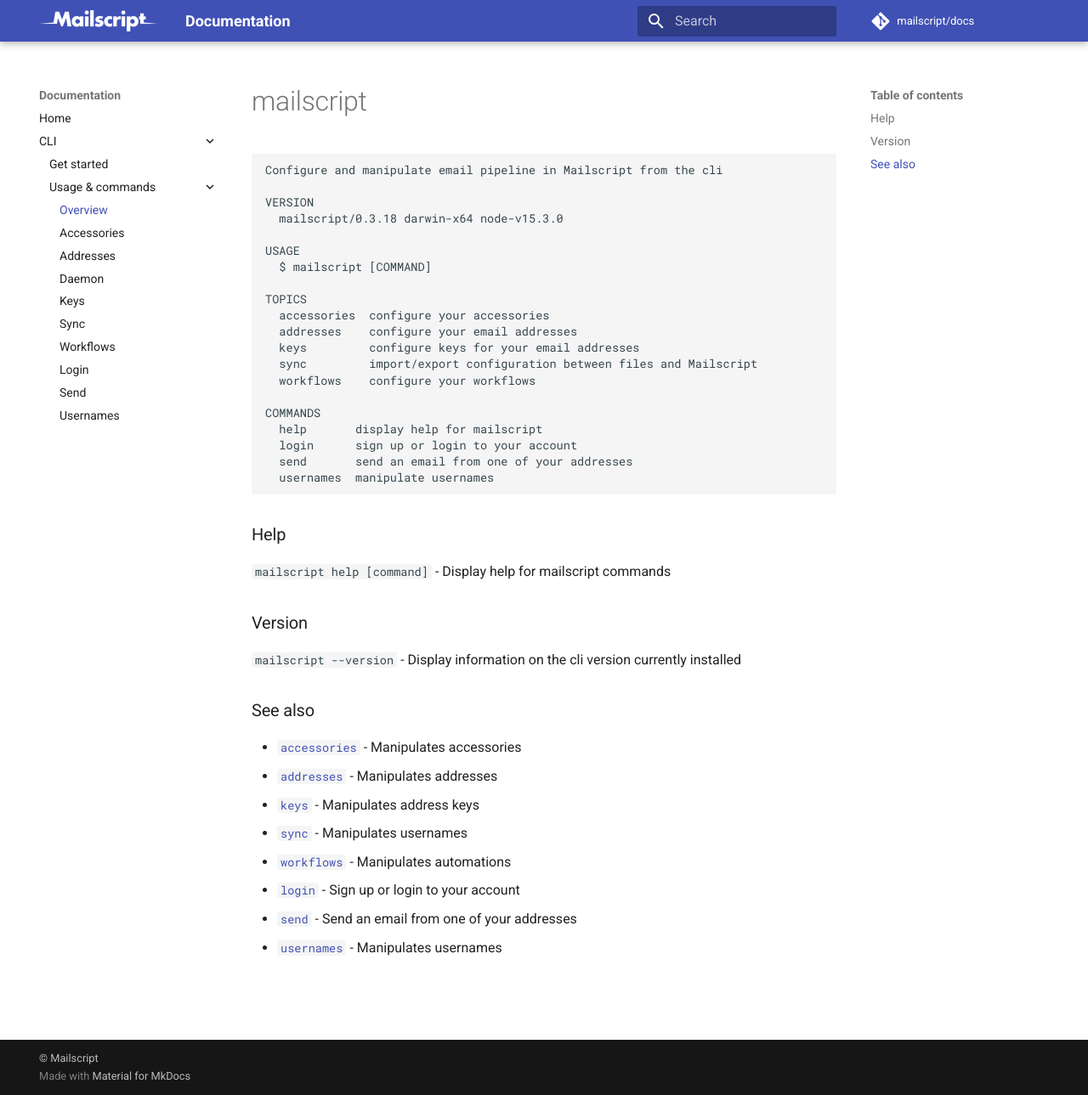
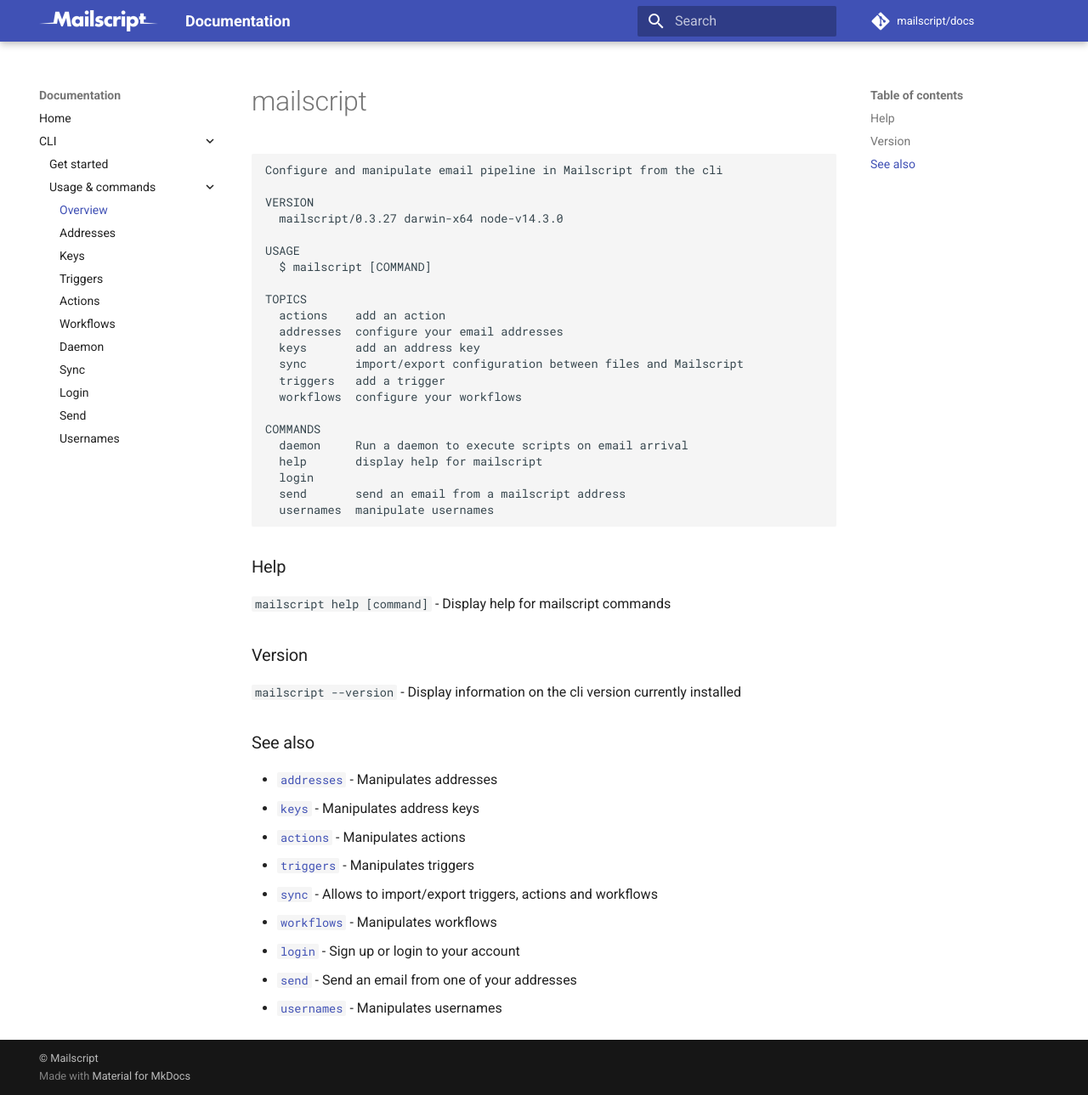
Before and after one commit to vaultec81/docs, an MkDocs documentation site: the page built from docs/cli/commands.md, in a window 1280 px wide and 1289 px high. Shown: the whole window at 85% size. Built offline with MkDocs 1.6.1 and Material for MkDocs 9.7.7, drawn with Linux system fonts in a browser that asks for light colours; comment, search, counter and statistics services are not loaded.

Commit message:
Update docs to latest api for triggers and actions

````diff
--- a/docs/cli/commands.md
+++ b/docs/cli/commands.md
@@ -4,22 +4,24 @@
 Configure and manipulate email pipeline in Mailscript from the cli
 
 VERSION
-  mailscript/0.3.18 darwin-x64 node-v15.3.0
+  mailscript/0.3.27 darwin-x64 node-v14.3.0
 
 USAGE
   $ mailscript [COMMAND]
 
 TOPICS
-  accessories  configure your accessories
-  addresses    configure your email addresses
-  keys         configure keys for your email addresses
-  sync         import/export configuration between files and Mailscript
-  workflows    configure your workflows
+  actions    add an action
+  addresses  configure your email addresses
+  keys       add an address key
+  sync       import/export configuration between files and Mailscript
+  triggers   add a trigger
+  workflows  configure your workflows
 
 COMMANDS
+  daemon     Run a daemon to execute scripts on email arrival
   help       display help for mailscript
-  login      sign up or login to your account
-  send       send an email from one of your addresses
+  login
+  send       send an email from a mailscript address
   usernames  manipulate usernames
 ```
 
@@ -33,11 +35,12 @@
 
 ### See also
 
-- [`accessories`](/cli/accessories) - Manipulates accessories
 - [`addresses`](/cli/addresses) - Manipulates addresses
 - [`keys`](/cli/keys) - Manipulates address keys
-- [`sync`](/cli/sync) - Manipulates usernames
-- [`workflows`](/cli/workflows) - Manipulates automations
+- [`actions`](/cli/actions) - Manipulates actions
+- [`triggers`](/cli/triggers) - Manipulates triggers
+- [`sync`](/cli/sync) - Allows to import/export triggers, actions and workflows
+- [`workflows`](/cli/workflows) - Manipulates workflows
 - [`login`](/cli/login) - Sign up or login to your account
 - [`send`](/cli/send) - Send an email from one of your addresses
 - [`usernames`](/cli/usernames) - Manipulates usernames
--- a/mkdocs.yml
+++ b/mkdocs.yml
@@ -27,12 +27,13 @@
       - Get started: cli/get-started.md
       - Usage & commands:
           - Overview: cli/commands.md
-          - Accessories: cli/accessories.md
           - Addresses: cli/addresses.md
+          - Keys: cli/keys.md
+          - Triggers: cli/triggers.md
+          - Actions: cli/actions.md
+          - Workflows: cli/workflows.md
           - Daemon: cli/daemon.md
-          - Keys: cli/keys.md
           - Sync: cli/sync.md
-          - Workflows: cli/workflows.md
           - Login: cli/login.md
           - Send: cli/send.md
           - Usernames: cli/usernames.md
````
Also changed, not shown: docs/cli/accessories.md (deleted, +0 -42 lines), docs/cli/actions.md (added, +36 -0 lines), docs/cli/triggers.md (added, +36 -0 lines).
